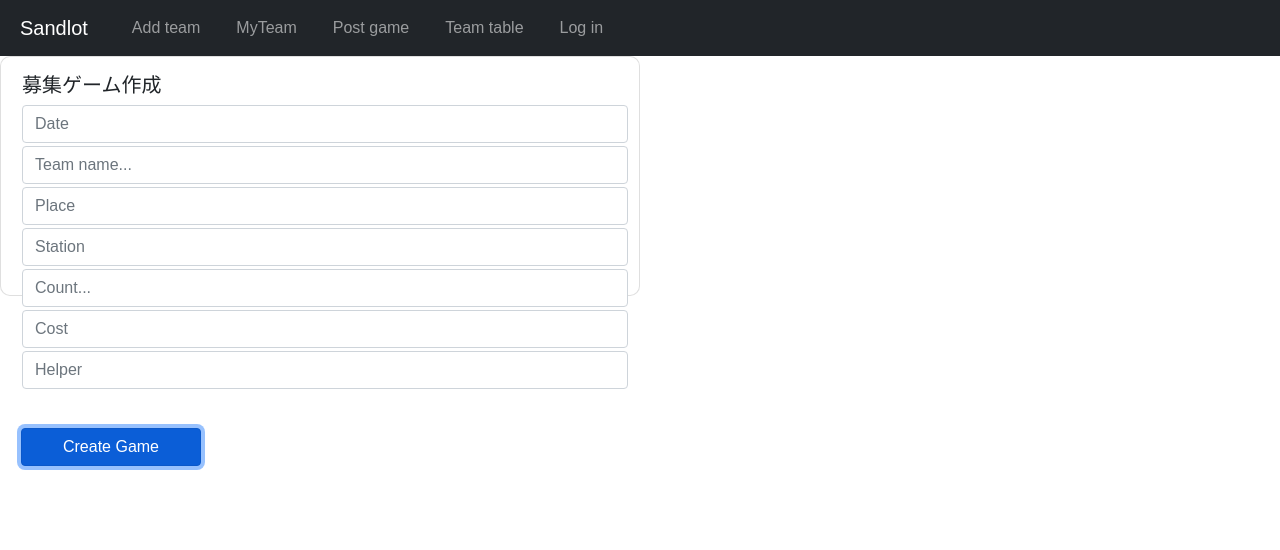
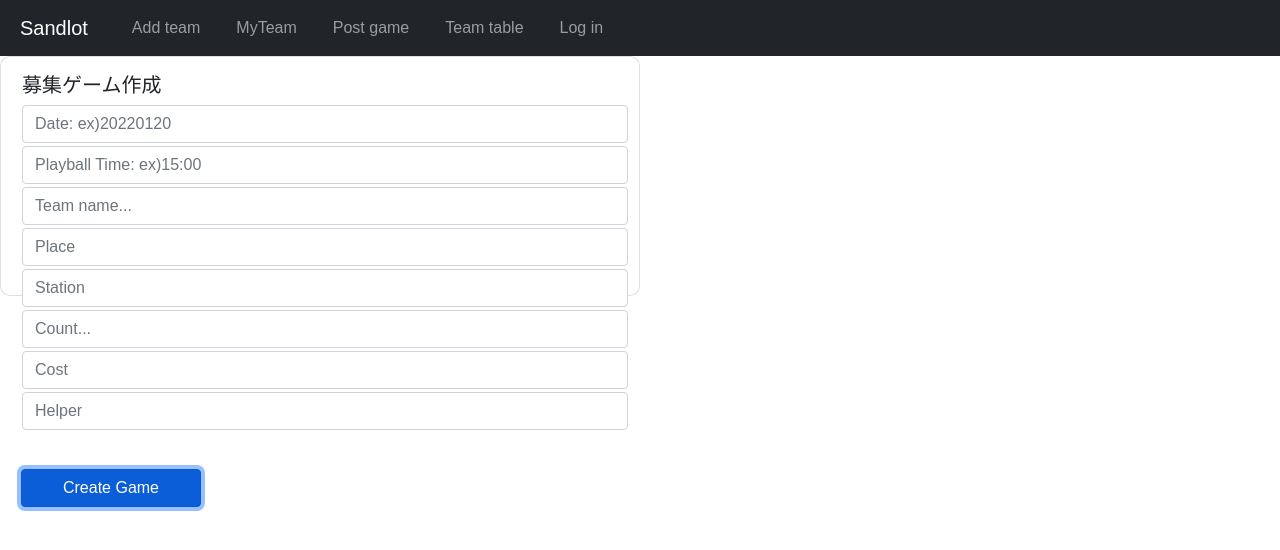
Before and after one commit to kaheiseki/sandlot, a React (Create React App) app: page /creategame in a window 1280 px wide. Shown: the top 550 px of the page. Built offline with nearby package versions, Linux system fonts and the light colour scheme.

Commit message:
change modal info

```diff
--- a/src/pages/create_game_post/create_game_post.js
+++ b/src/pages/create_game_post/create_game_post.js
@@ -17,10 +17,11 @@ import './create_game_post.css';
 
 
 export const CreateGamePost = () => {
+  const [newTeamName, setNewTeamName] = useState("");
+  const [newCount, setNewCount] = useState(0);
   const [newGameDate, setNewGameDate] = useState(0);
   // 本来date型でデータを収集したいが、一旦ただの数値で格納
-  const [newTeamName, setNewTeamName] = useState("");
-  const [newCount, setNewCount] = useState(0);
+  const [newGameTime, setNewGameTime] = useState(0);
   const [newPlace, setNewPlace] = useState("");
   const [newStation, setNewStation] = useState("");
   const [newCost, setNewCost] = useState(0);
@@ -29,11 +30,10 @@ export const CreateGamePost = () => {
   const gamesCollectionRef = collection(db, "Games");
 
   const createGame = async () => {
-    await addDoc(gamesCollectionRef, { date: newGameDate, name: newTeamName, place: newPlace, station: newStation, count: Number(newCount), cost: newCost, helper: newHelper });
+    await addDoc(gamesCollectionRef, { name: newTeamName, date: newGameDate, time: newGameTime, place: newPlace, station: newStation, count: Number(newCount), cost: newCost, helper: newHelper });
     // フォーム送信後中身を空にする処理（まだうまくいってない）
     setNewCount(0);
     setNewTeamName("");
-    setNewCount(0);
     setNewPlace("");
     setNewHelper(0);
 
@@ -49,9 +49,18 @@ export const CreateGamePost = () => {
           <input
             className='form-control'
             type="number"
-            placeholder="Date"
+            placeholder="Date: ex)20220120"
             onChange={(event) => {
               setNewGameDate(event.target.value);
+            }}
+          />
+          {/* カレンダーから選ぶやつ実装したい */}
+          <input
+            className='form-control'
+            type="number"
+            placeholder="Playball Time: ex)15:00"
+            onChange={(event) => {
+              setNewGameTime(event.target.value);
             }}
           />
           <input
--- a/src/pages/index/gameinfo.js
+++ b/src/pages/index/gameinfo.js
@@ -42,13 +42,14 @@ const GameInfo = () => {
         {games.map((game, index) => {
           return (
             <div>
-              <div className="infolist">
+              <div className="infolist" key={index}>
                 <Card style={{ width: '18rem' , height:"12rem",borderRadius:"10px"}}>
                   <Card.Body>
                     <Card.Title>{game.name}</Card.Title>
                     <Card.Text>チーム人数: {game.count}</Card.Text>
                     <Card.Text>場所: {game.place}</Card.Text>
-                    <Card.Text>id: {index}</Card.Text>
+                    <Card.Text>日時: {String(game.date).slice(4,6)}月{String(game.date)[6,8]}日</Card.Text>
+                    {/* この日付機能うまくできてない */}
                   </Card.Body>
                   <Button variant="primary" style = {{width:"120px"}} onClick={()=>handleShow(index)}>詳細を見る</Button>
                 </Card>
@@ -62,7 +63,8 @@ const GameInfo = () => {
                   <Modal.Body>
                     <p>チーム名:{games[indexContent].name}</p>
                     <p>参加メンバー数:{games[indexContent].count}</p>
-                    <p>試合日{games[indexContent].date}</p>
+                    <p>試合日:{String(games[indexContent].date)[3,5]}月{String(games[indexContent].date)[5,7]}日</p>
+                    <p>費用:{games[indexContent].cost}円</p>
                   </Modal.Body>
                   <Modal.Footer>
                     <Button variant="secondary" onClick={()=>handleClose()}>Close</Button>
```
